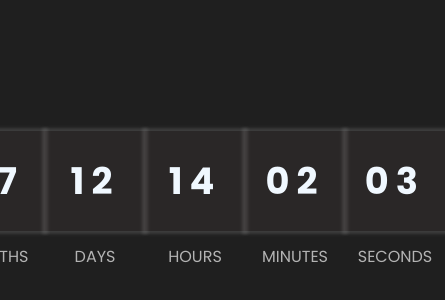
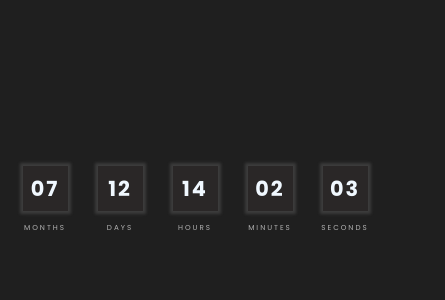
Before and after one commit to sumanrimal05/wish-me-happy-birthday, a plain HTML site: page index.html in a window 390 px wide. Shown: the part 222-522 px from the top of the page, 445 px wide, since content can reach past the window. Drawn offline with Linux system fonts and the light colour scheme.

Commit message:
media query for devices

```diff
--- a/styles.css
+++ b/styles.css
@@ -23,7 +23,7 @@ body {
   background-color: rgba(88, 71, 71, 0.2);
   text-align: center;
   line-height: 100px;
-  font-size: 2.3em;
+  font-size: 3em;
   font-weight: 700;
   letter-spacing: 7px;
   color: aliceblue;
@@ -41,4 +41,75 @@ body {
 
 .text {
   color: rgba(216, 216, 216, 0.8);
+  font-size: 1em;
+  letter-spacing: 2px;
 }
+
+@media only screen and (max-width: 750px) {
+  body {
+    /* display: none; */
+  }
+  .inner-box {
+    width: 70px;
+    height: 70px;
+    line-height: 75px;
+    font-size: 1.9em;
+    font-weight: 700;
+    letter-spacing: 5px;
+  }
+
+  .outer-box {
+    width: 105px;
+    height: 115px;
+  }
+  .text {
+    font-size: 0.74em;
+    letter-spacing: 3px;
+  }
+}
+
+@media only screen and (max-width: 600px) {
+  body {
+    /* display: none; */
+  }
+  .inner-box {
+    width: 50px;
+    height: 50px;
+    line-height: 55px;
+    font-size: 1.4em;
+    font-weight: 700;
+    letter-spacing: 3px;
+  }
+
+  .outer-box {
+    width: 80px;
+    height: 95px;
+  }
+  .text {
+    font-size: 0.5em;
+    letter-spacing: 3px;
+  }
+}
+
+@media only screen and (max-width: 444px) {
+  body {
+    /* display: none; */
+  }
+  .inner-box {
+    width: 45px;
+    height: 45px;
+    line-height: 45px;
+    font-size: 1.3em;
+    font-weight: 700;
+    letter-spacing: 2px;
+  }
+
+  .outer-box {
+    width: 75px;
+    height: 80px;
+  }
+  .text {
+    font-size: 0.45em;
+    letter-spacing: 2px;
+  }
+}
```
